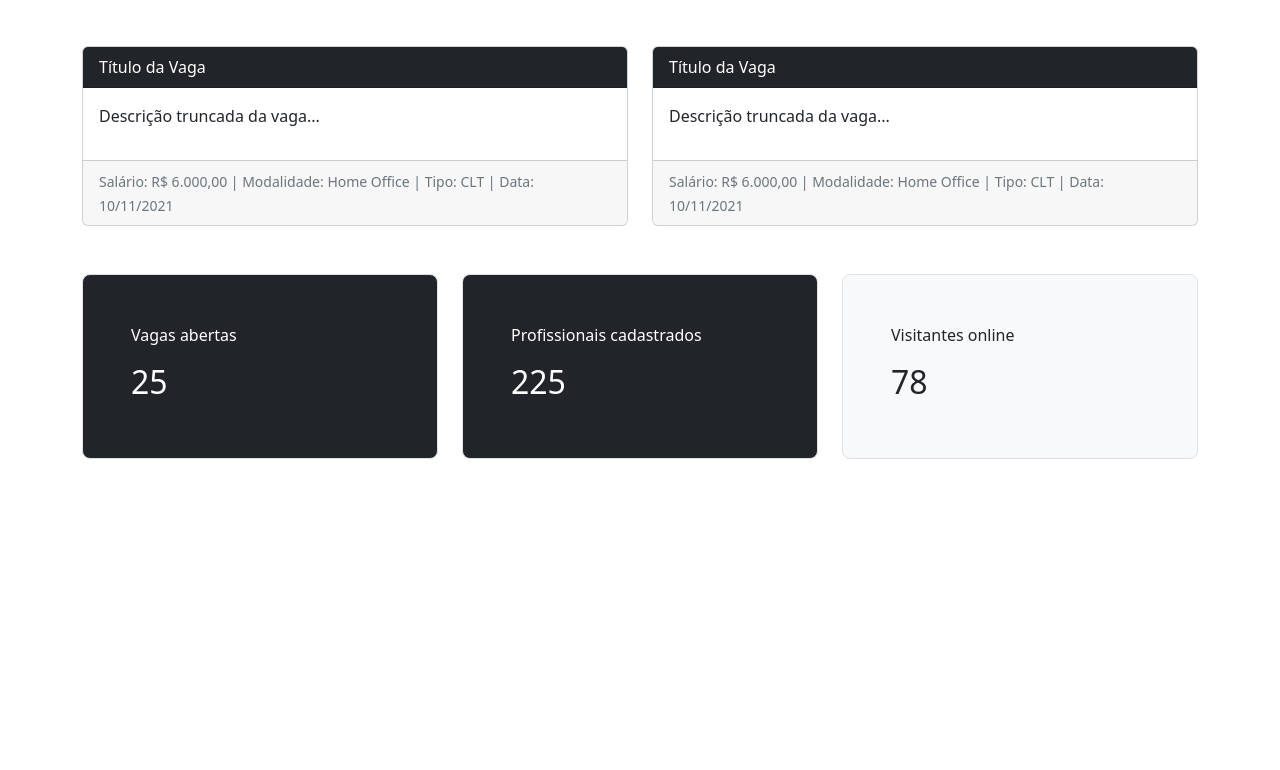
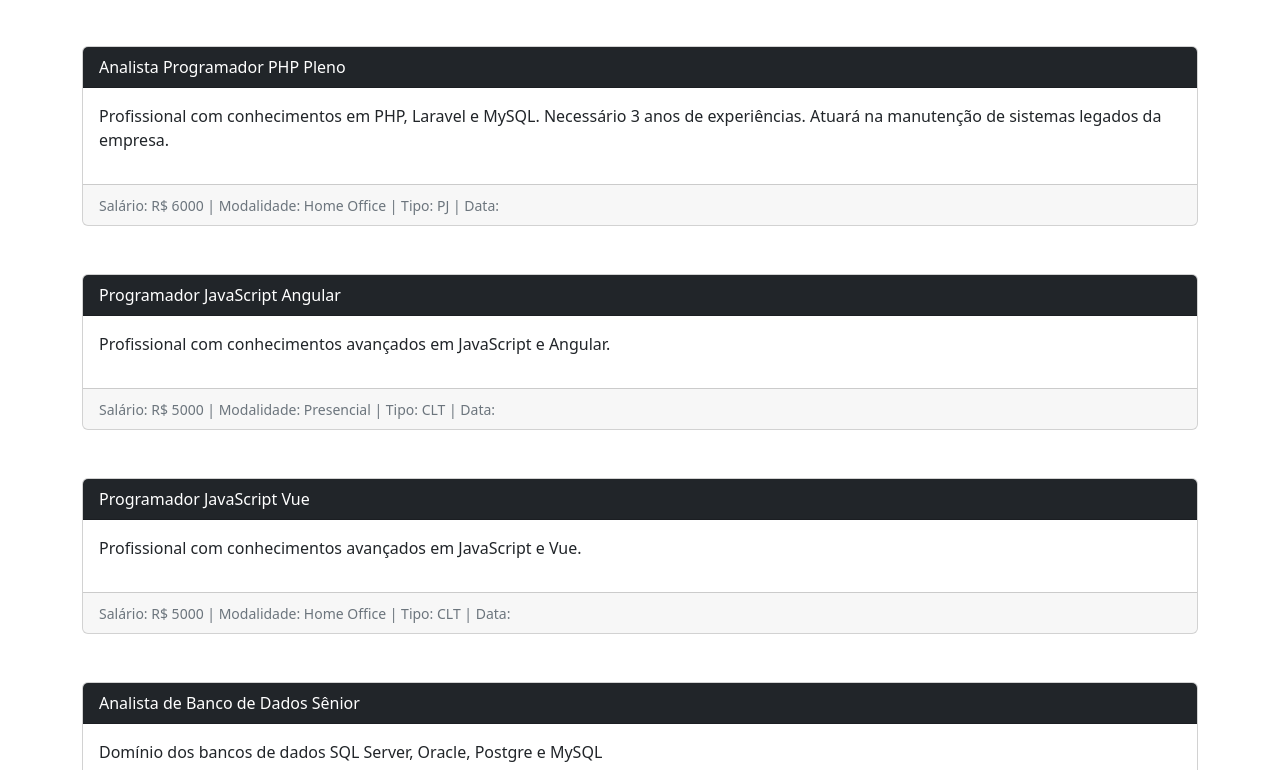
Before and after one commit to isabellacpmelo/VueJs-courses, a Vue app in the folder Desenvolvimento Web Avançado com Vue e Vuex/05 - Componentes do básico ao avançado/Parte 2/Projeto Vagas/projeto-vagas/: page / in a window 1280 px wide. Shown: the part 530-1300 px from the top of the page. Before the commit the page ends 1013 px from the top, so only its background shows below. Built offline with nearby package versions, Linux system fonts and the light colour scheme.

Commit message:
Creating the props to list the vacancies component

```diff
--- a/Desenvolvimento Web Avançado com Vue e Vuex/05 - Componentes do básico ao avançado/Parte 2/Projeto Vagas/projeto-vagas/src/components/comuns/Vaga.vue
+++ b/Desenvolvimento Web Avançado com Vue e Vuex/05 - Componentes do básico ao avançado/Parte 2/Projeto Vagas/projeto-vagas/src/components/comuns/Vaga.vue
@@ -2,14 +2,15 @@
 
 <template>
   <div class="card">
-    <div class="card-header bg-dark text-white">Título da Vaga</div>
+    <div class="card-header bg-dark text-white">{{ titulo }}</div>
     <div class="card-body">
-      <p>Descrição truncada da vaga...</p>
+      <p>{{ descricao }}</p>
     </div>
     <div class="card-footer">
       <small class="text-muted">
-        Salário: R$ 6.000,00 | Modalidade: Home Office | Tipo: CLT | Data:
-        10/11/2021
+        Salário: R$ {{ salario }} | Modalidade: {{ modalidade }} | Tipo:
+        {{ tipo }}
+        | Data: {{ publicacao }}
       </small>
     </div>
   </div>
@@ -18,5 +19,6 @@
 <script>
 export default {
   name: "Vaga",
+  props: ["titulo", "descricao", "salario", "modalidade", "tipo", "publicacao"],
 };
 </script>
--- a/Desenvolvimento Web Avançado com Vue e Vuex/05 - Componentes do básico ao avançado/Parte 2/Projeto Vagas/projeto-vagas/src/components/views/Home.vue
+++ b/Desenvolvimento Web Avançado com Vue e Vuex/05 - Componentes do básico ao avançado/Parte 2/Projeto Vagas/projeto-vagas/src/components/views/Home.vue
@@ -8,12 +8,15 @@
       </div>
     </div>
 
-    <div class="row mt-5">
+    <div v-for="(vaga, index) in vagas" :key="index" class="row mt-5">
       <div class="col">
-        <Vaga />
-      </div>
-      <div class="col">
-        <Vaga />
+        <Vaga
+          :titulo="vaga.titulo"
+          :descricao="vaga.descricao"
+          :salario="vaga.salario"
+          :modalidade="vaga.modalidade"
+          :tipo="vaga.tipo"
+          :publicação="vaga.publicacao" />
       </div>
     </div>
 
@@ -57,6 +60,53 @@ export default {
   },
   data: () => ({
     usuariosOnline: 0,
+    vagas: [
+      {
+        titulo: "Analista Programador PHP Pleno",
+        descricao:
+          "Profissional com conhecimentos em PHP, Laravel e MySQL. Necessário 3 anos de experiências. Atuará na manutenção de sistemas legados da empresa.",
+        salario: 6000,
+        modalidade: "Home Office",
+        tipo: "PJ",
+        publicacao: "2021-10-10",
+      },
+      {
+        titulo: "Programador JavaScript Angular",
+        descricao:
+          "Profissional com conhecimentos avançados em JavaScript e Angular.",
+        salario: 5000,
+        modalidade: "Presencial",
+        tipo: "CLT",
+        publicacao: "2021-10-07",
+      },
+      {
+        titulo: "Programador JavaScript Vue",
+        descricao:
+          "Profissional com conhecimentos avançados em JavaScript e Vue.",
+        salario: 5000,
+        modalidade: "Home Office",
+        tipo: "CLT",
+        publicacao: "2021-10-06",
+      },
+      {
+        titulo: "Analista de Banco de Dados Sênior",
+        descricao:
+          "Domínio dos bancos de dados SQL Server, Oracle, Postgre e MySQL",
+        salario: 9000,
+        modalidade: "Presencial",
+        tipo: "PJ",
+        publicacao: "2021-10-06",
+      },
+      {
+        titulo: "Programador Web Júnior",
+        descricao:
+          "Conhecimentos básicos em HTML, CSS, JavaScript, Bootstrap, PHP e MySQL",
+        salario: 3000,
+        modalidade: "Presencial",
+        tipo: "CLT",
+        publicacao: "2021-10-05",
+      },
+    ],
   }),
   methods: {
     getUsuariosOnline() {
```
